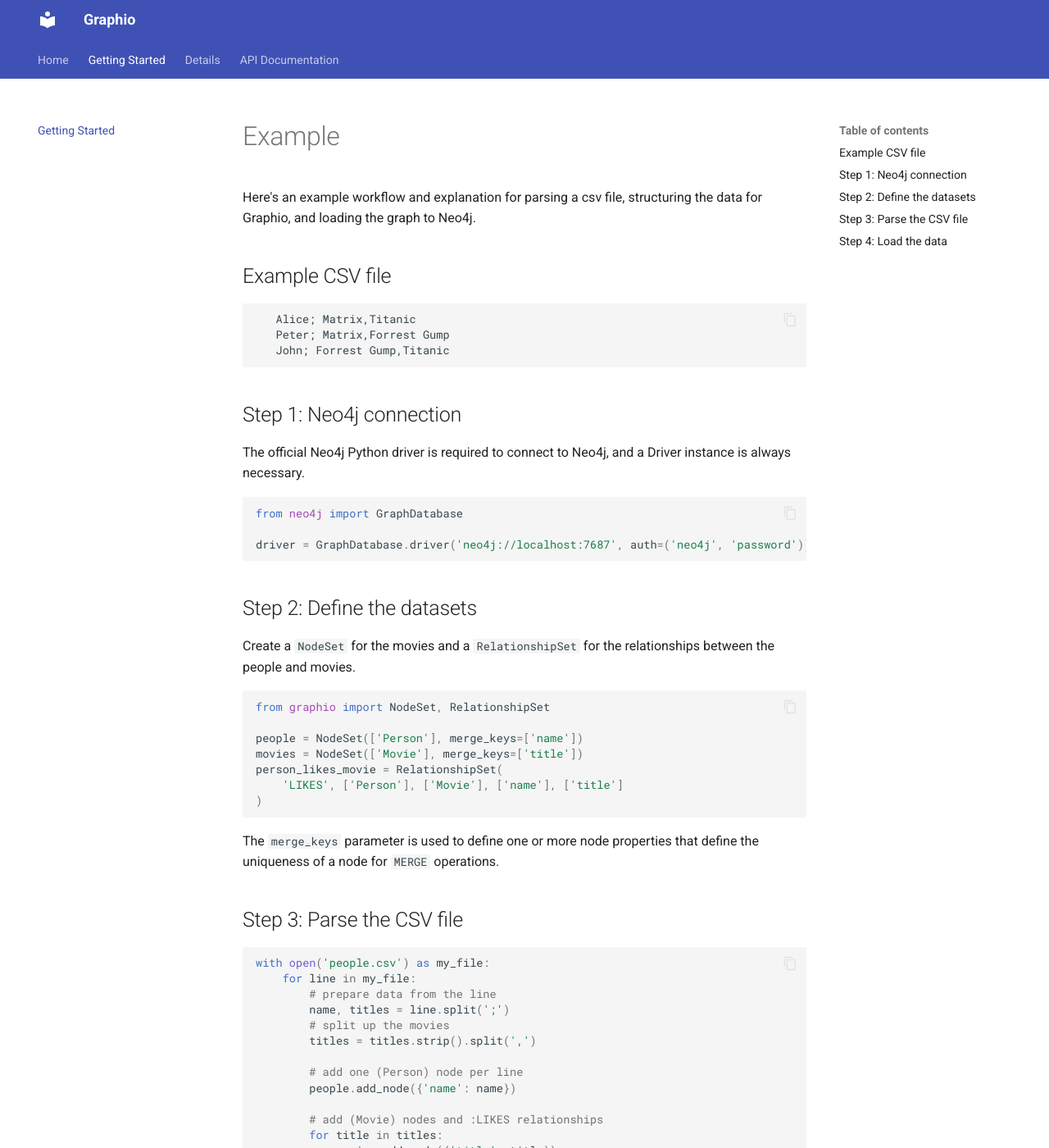
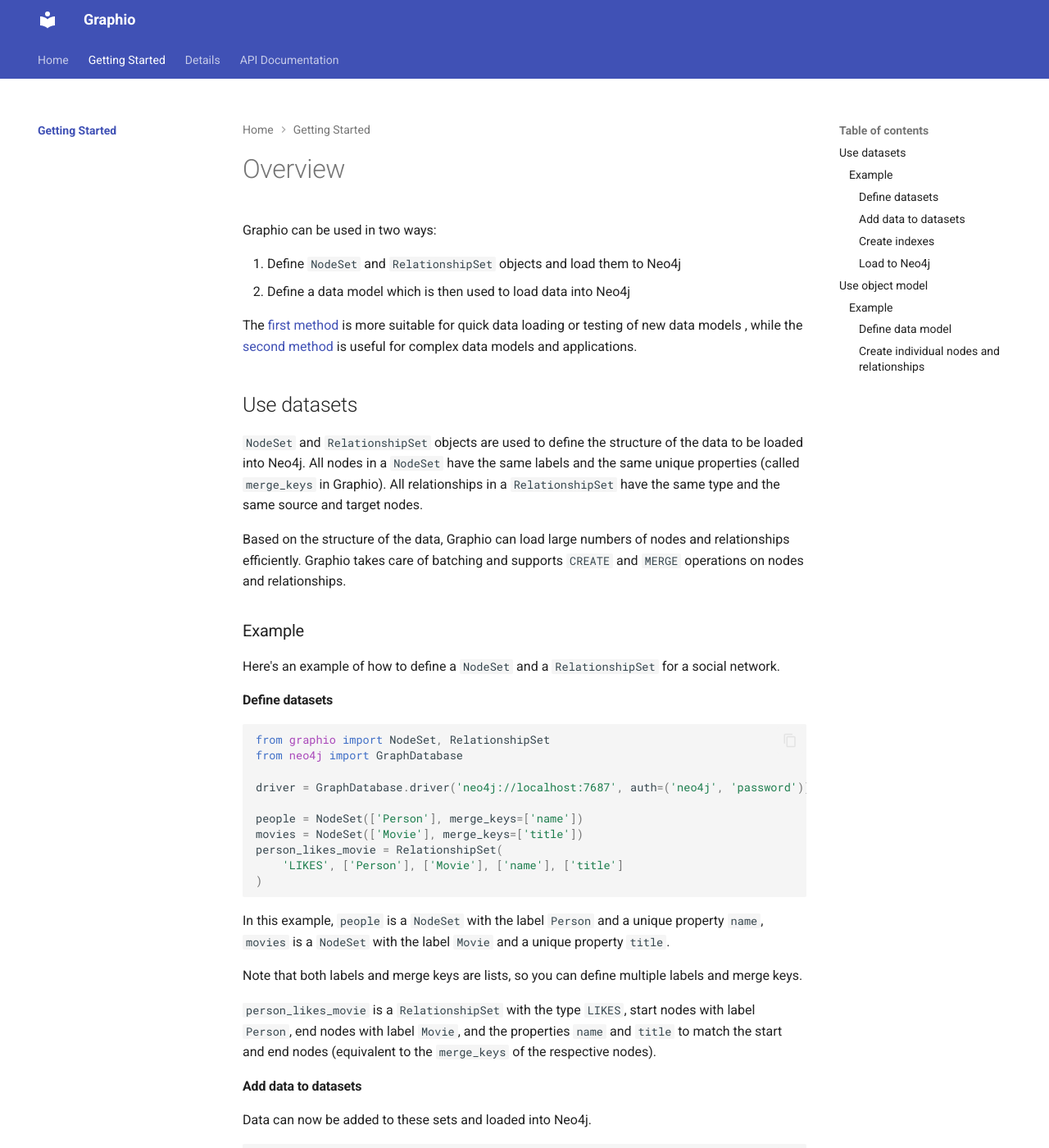
Before and after one commit to kaiserpreusse/graphio, an MkDocs documentation site: the page built from docs/getting_started/index.md, in a window 1280 px wide and 1400 px high. Shown: the whole window at 82% size. Built offline with MkDocs 1.6.1 and Material for MkDocs 9.7.7, drawn with Linux system fonts in a browser that asks for light colours; some of the changed text lies outside the part shown.

Commit message:
first description model

````diff
--- a/docs/getting_started/index.md
+++ b/docs/getting_started/index.md
@@ -1,32 +1,35 @@
-# Example
+# Overview
 
-Here's an example workflow and explanation for parsing a csv file, structuring the data for Graphio, and loading the
-graph to Neo4j.
+Graphio can be used in two ways:
 
-## Example CSV file
+1. Define `NodeSet` and `RelationshipSet` objects and load them to Neo4j
+2. Define a data model which is then used to load data into Neo4j
 
-```csv
-   Alice; Matrix,Titanic
-   Peter; Matrix,Forrest Gump
-   John; Forrest Gump,Titanic
-```
+The [first method](#use-datasets) is more suitable for quick data loading or testing of new data models
+, while the [second method](#use-object-model) is useful for complex data models and applications.
 
-## Step 1: Neo4j connection
+## Use datasets
 
-The official Neo4j Python driver is required to connect to Neo4j, and a Driver instance is always necessary.
+`NodeSet` and `RelationshipSet` objects are used to define the structure of the
+data to be loaded into Neo4j. All nodes in a `NodeSet` have the same labels and
+the same unique properties (called `merge_keys` in Graphio). All relationships in a
+`RelationshipSet` have the same type and the same source and target nodes.
+
+Based on the structure of the data, Graphio can load large numbers of nodes and relationships
+efficiently. Graphio takes care of batching and supports `CREATE` and `MERGE` operations
+on nodes and relationships.
+
+### Example
+
+Here's an example of how to define a `NodeSet` and a `RelationshipSet` for a social network.
+
+#### Define datasets
 
 ```python
+from graphio import NodeSet, RelationshipSet
 from neo4j import GraphDatabase
 
 driver = GraphDatabase.driver('neo4j://localhost:7687', auth=('neo4j', 'password'))
-```
-
-## Step 2: Define the datasets
-
-Create a `NodeSet` for the movies and a `RelationshipSet` for the relationships between the people and movies.
-
-```python
-from graphio import NodeSet, RelationshipSet
 
 people = NodeSet(['Person'], merge_keys=['name'])
 movies = NodeSet(['Movie'], merge_keys=['title'])
@@ -35,31 +38,40 @@ person_likes_movie = RelationshipSet(
 )
 ```
 
-The `merge_keys` parameter is used to define one or more node properties that define the uniqueness of a node for
-`MERGE` operations.
+In this example, `people` is a `NodeSet` with the label `Person` and a unique property `name`,
+`movies` is a `NodeSet` with the label `Movie` and a unique property `title`.
 
-## Step 3: Parse the CSV file
+Note that both labels and merge keys are lists, so you can define multiple labels and merge keys.
+
+`person_likes_movie` is a `RelationshipSet` with the type `LIKES`, start nodes with label `Person`,
+end nodes with label `Movie`, and the properties `name` and `title` to match the start and end nodes
+(equivalent to the `merge_keys` of the respective nodes).
+
+#### Add data to datasets
+Data can now be added to these sets and loaded into Neo4j.
 
 ```python
-with open('people.csv') as my_file:
-    for line in my_file:
-        # prepare data from the line
-        name, titles = line.split(';')
-        # split up the movies
-        titles = titles.strip().split(',')
-
-        # add one (Person) node per line
-        people.add_node({'name': name})
-
-        # add (Movie) nodes and :LIKES relationships
-        for title in titles:
-            movies.add_node({'title': title})
-            person_likes_movie.add_relationship(
-                {'name': name}, {'title': title}, {'source': 'my_file'}
-            )
+people.add_node({'name': 'Alice'})
+movies.add_node({'title': 'Matrix'})
+person_likes_movie.add_relationship({'name': 'Alice'}, {'title': 'Matrix'})
 ```
 
-## Step 4: Load the data
+To add a node to the node set, use the `add_node` method with a dictionary of properties. The properties must
+contain the unique properties defined in the `merge_keys`.
+
+To add a relationship to the relationship set, use the `add_relationship` method
+with dictionaries containing the specified properties to match the start and end nodes.
+
+#### Create indexes
+Before loading data we should create indexes for the merge keys.
+
+```python
+people.create_index(driver)
+movies.create_index(driver)
+```
+
+#### Load to Neo4j
+Finally, the data can be loaded into Neo4j.
 
 ```python
 people.create(driver)
@@ -67,4 +79,61 @@ movies.create(driver)
 person_likes_movie.create(driver)
 ```
 
-The `driver` object is passed to the `.create()` function.
+Graphio takes care of batching and efficiently loads the data into Neo4j.
+
+Next to `.create()` Graphio also offers a `.merge()` operation on `NodeSet` and `RelationshipSet`.
+
+!!! warning
+    Graphio does not check if the source or targe nodes exist before creating relationships.
+    If the nodes do not exist, they will not be created.
+
+
+## Use object model
+
+The second method is to define a data model and use it to load data into Neo4j.
+
+From the data model, you can either use instances of the model to
+individual nodes and relationships or create `NodeSet` and `RelationshipSet`
+objects to load large amounts of data.
+
+### Example
+
+Here's an example of how to define a data model for a social network.
+
+#### Define data model
+
+```python
+from graphio import NodeModel, Relationship, Graph, model_initialize
+
+class Person(NodeModel):
+    labels = ['Person']
+    merge_keys = ['name']
+
+    likes = Relationship('Person', 'LIKES', 'Movie')
+
+class Movie(NodeModel):
+    labels = ['Movie']
+    merge_keys = ['title']
+```
+Relations are defined as attributes of the node model. The `Relationship` class takes the source
+node label, the relationship type, and the target node label as arguments.
+
+When the model is defined in a separate module, it has be initialized first:
+
+```python
+model_initialize('path.to.module')
+```
+
+#### Create individual nodes and relationships
+Instances of the model can be used to create individual nodes and relationships.
+
+```python
+
+alice = Person(name='Alice')
+matrix = Movie(title='Matrix')
+alice.likes(matrix)
+
+graph = Graph(driver)
+
+graph.create(alice, matrix)
+```
--- a/mkdocs.yml
+++ b/mkdocs.yml
@@ -22,8 +22,9 @@ markdown_extensions:
   - pymdownx.details
 nav:
   - Home: index.md
-  - Getting Started: getting_started/index.md
-  - Details: details.md
+  - Getting Started:
+      - Overview: getting_started/index.md
+  - Details: details/details.md
   - API Documentation:
       - NodeSet: api_reference/nodeset.md
       - RelationshipSet: api_reference/relationshipset.md
````
Also changed, not shown: docs/details/details.md (renamed from docs/details.md), docs/getting_started/dataset_classes.md (added).
